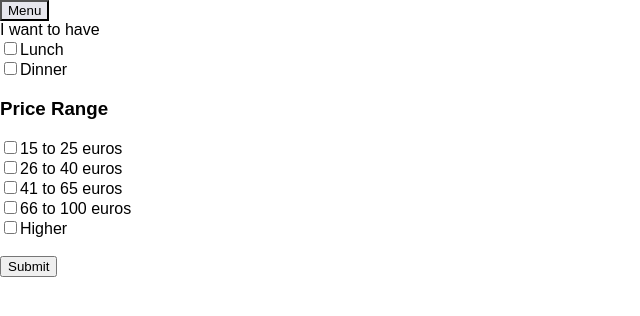
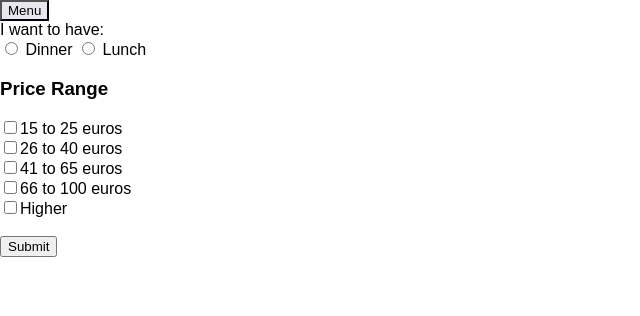
Before and after one commit to JoyceTerra/FoodMate-TeamA, a React (Create React App) app: page /filter in a window 1280 px wide. Shown: the top 316 px of the page, without its empty margins (0-640 px from the left). Built offline with nearby package versions, Linux system fonts and the light colour scheme.

Commit message:
radiobuttons added

```diff
--- a/package.json
+++ b/package.json
@@ -14,6 +14,7 @@
     "react-scripts": "1.1.5",
     "react-swipeable": "^4.3.0",
     "redux": "^4.0.0",
+    "redux-bootstrap": "^1.3.0",
     "redux-form": "^7.4.2"
   },
   "scripts": {
--- a/src/components/Filter.js
+++ b/src/components/Filter.js
@@ -3,16 +3,13 @@ import React, { Component } from 'react';
 export default class Filter extends Component {
    render(){
     return (
-            <form
-               className="filterForm"
-               onSubmit={ this.handleSubmit }
-             >
-                    <label>I want to have</label>
-                    <div className ="Check">
-                        <label><input  type="checkbox" name="Lunch"  value="Lunch" className="filterForm-checkbox" />Lunch</label>
-                        <br/>
-                        <label><input  type="checkbox" name="Dinner" value="Dinner" className="filterForm-checkbox" />Dinner</label>
-                        <br/>
+        <form className="filterForm" onSubmit={ this.handleSubmit }>
+            <div className ="FoodTime">
+                <label>I want to have: </label>
+                <br/>
+                        <label><input name="foodtime" component={this.props} type="radio" value="dinner" /> Dinner   </label>
+                        <label><input name="foodtime" component={this.props} type="radio" value="lunch" /> Lunch</label>
+
                         <h3>Price Range</h3>
                         <label><input  type="checkbox" name="fifteen-range"  value="fifteen" className="filterForm-checkbox" />15 to 25 euros</label>
                         <br/>
```
Also changed, not shown: 1 other file (tests, documents, lock files or other folders).
